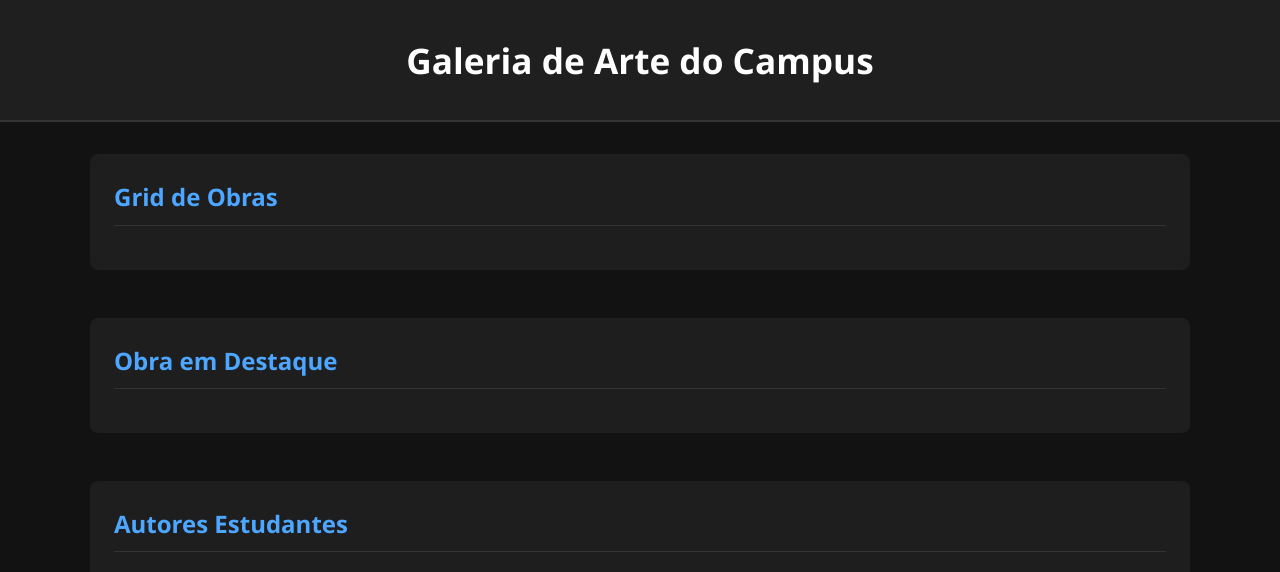
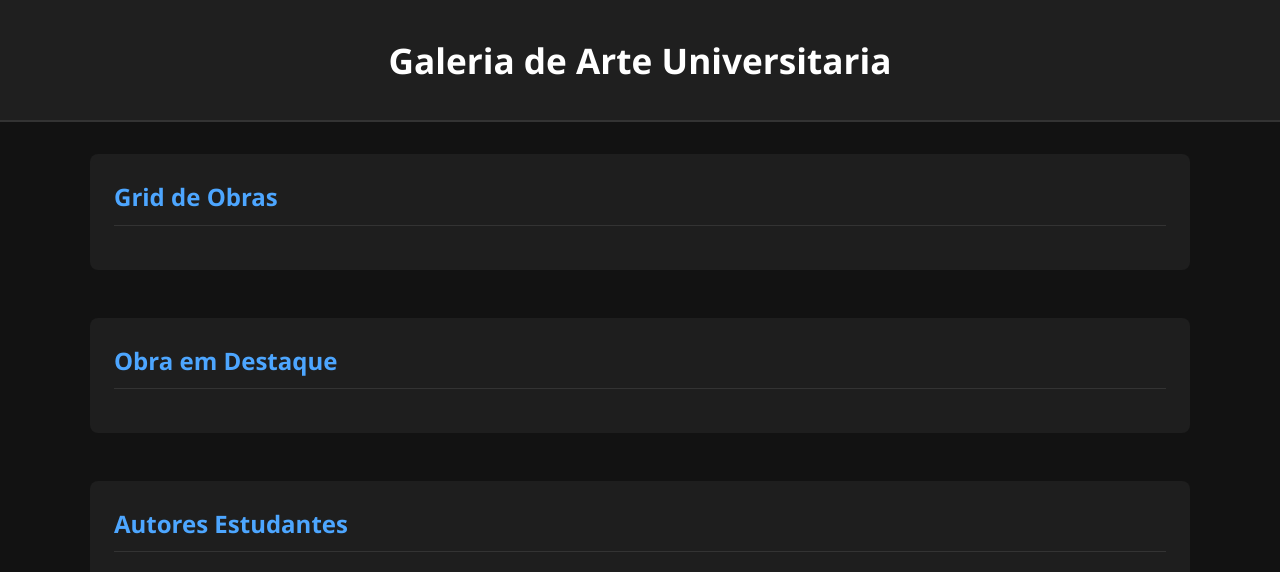
Before and after one commit to EduardoSB-dev/galeria-artes-campus, a plain HTML site: page index.html in a window 1280 px wide. Drawn offline with Linux system fonts and the light colour scheme.

Commit message:
exhibit:change main title on branch B

```diff
--- a/index.html
+++ b/index.html
@@ -6,7 +6,7 @@
     <link rel="stylesheet" href="style.css">
 </head>
 <body>
-    <header><h1>Galeria de Arte do Campus</h1></header>
+    <header><h1>Galeria de Arte Universitaria</h1></header>
     <main>
         <section id="grid"><h2>Grid de Obras</h2></section>
         <section id="obra"><h2>Obra em Destaque</h2></section>
```
